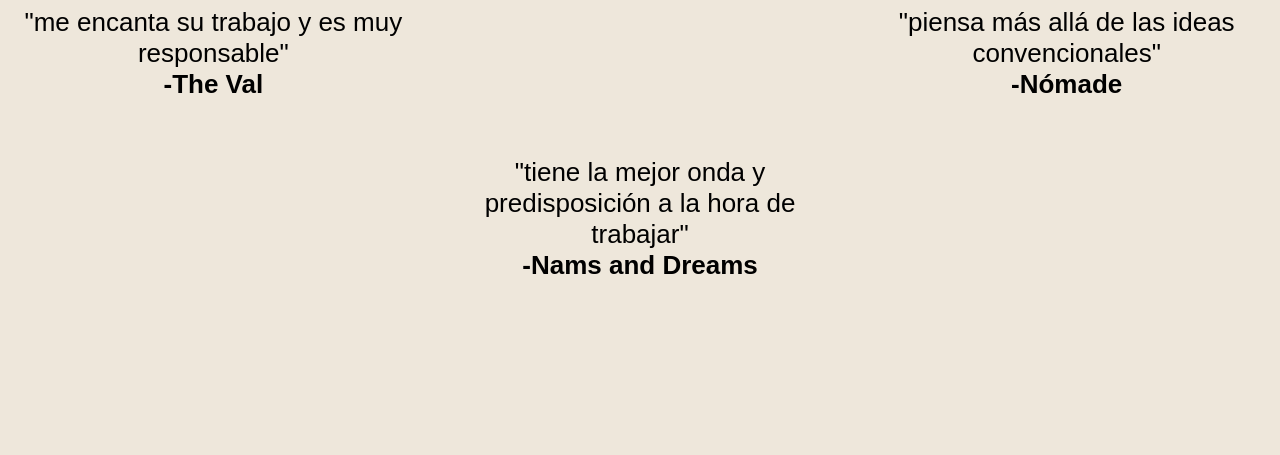
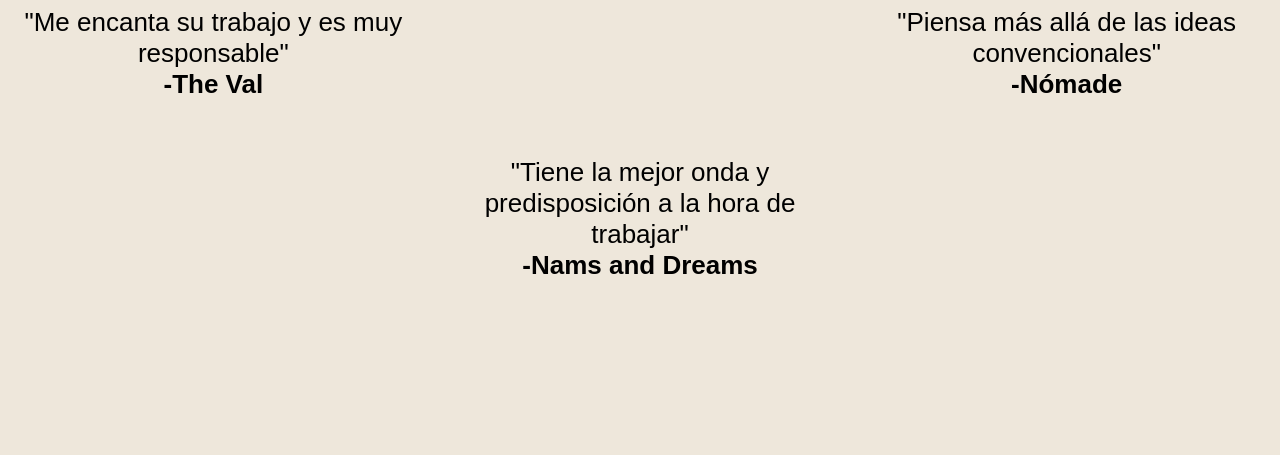
Before and after one commit to asareli/aracelijorge-repositorio, a plain HTML site: page pages/resenas.html in a window 1280 px wide. Shown: the part 196-651 px from the top of the page. Drawn offline with Linux system fonts and the light colour scheme; a web font is replaced by a local one.

Commit message:
cambios para reentrega

```diff
--- a/pages/resenas.html
+++ b/pages/resenas.html
@@ -31,15 +31,15 @@
         </section>
         <section class="resenasengral">
             <div class="resena-theval">
-                <p>"me encanta su trabajo y es muy responsable"</p>
+                <p>"Me encanta su trabajo y es muy responsable"</p>
                 <p class="thevalnegrita">-The Val</p>
             </div>
             <div class="resena-nams">
-                <p>"tiene la mejor onda y predisposición a la hora de trabajar"</p>
+                <p>"Tiene la mejor onda y predisposición a la hora de trabajar"</p>
                 <p class="namsnegrita">-Nams and Dreams</p>
             </div>
             <div class="resena-nomade">
-                <p>"piensa más allá de las ideas convencionales"</p>
+                <p>"Piensa más allá de las ideas convencionales"</p>
                 <p class="nomadenegrita">-Nómade</p>
             </div>
         </section>
```
